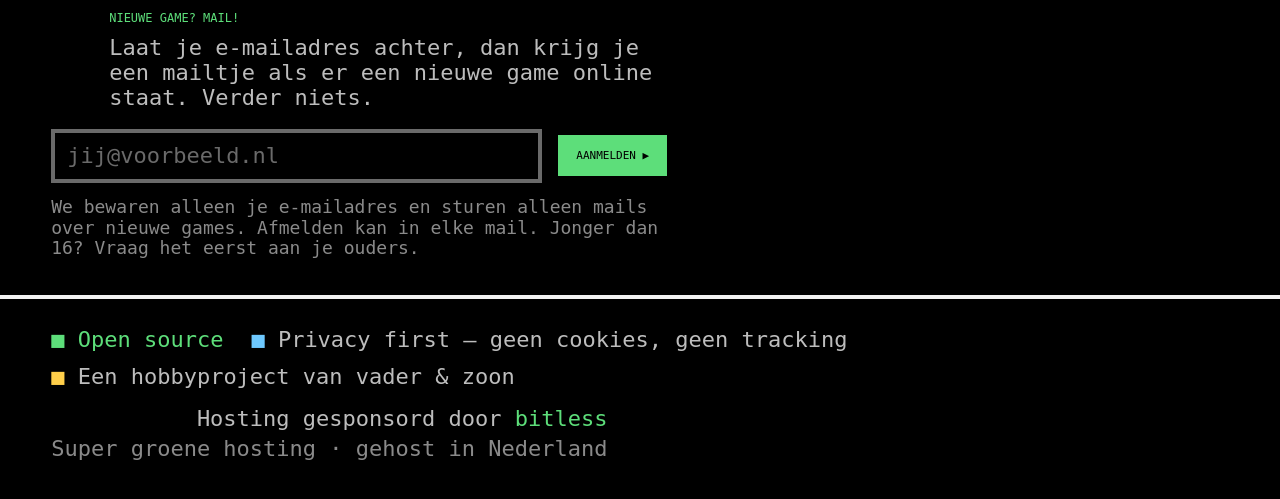
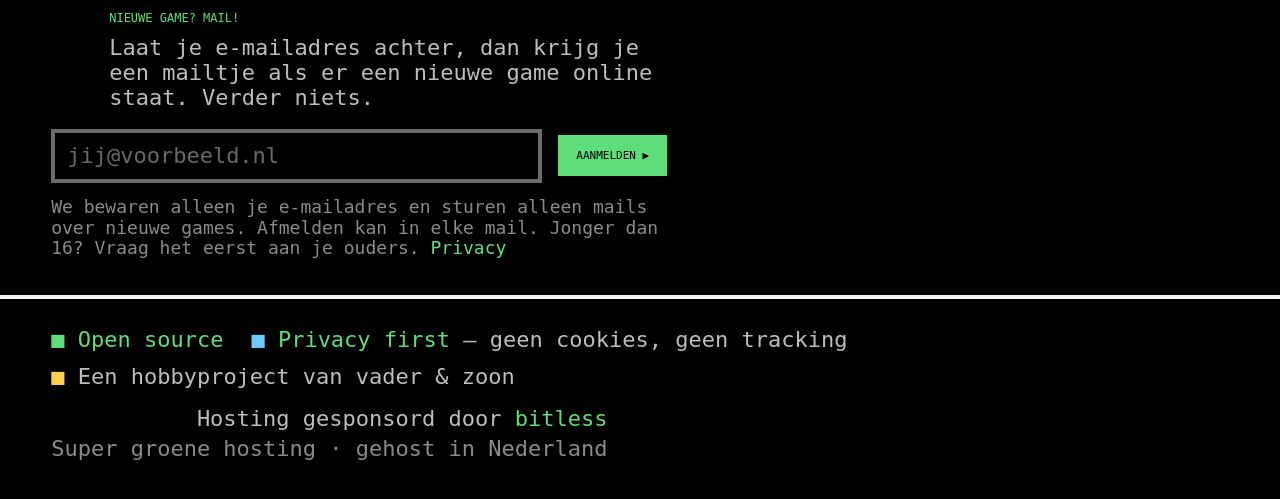
Before and after one commit to abitless/pixelfart, a WordPress theme: template themes/pixelfart/page.php in a window 1280 px wide. Shown: the part 360-859 px from the top of the page. Run offline with PHP 8.4 and a stand-in for WordPress, Linux system fonts and the light colour scheme; the site name, menu and one post (Sample post) are stand-ins, and other content is empty; some libraries are stand-ins or nearby versions.

Commit message:
Footer: links naar de privacypagina
Co-Authored-By: Claude Opus 5.5 <noreply@anthropic.com>

```diff
--- a/themes/pixelfart/footer.php
+++ b/themes/pixelfart/footer.php
@@ -65,7 +65,7 @@ $pf_home = ( is_front_page() || is_tax( 'pf_categorie' ) ) && ! get_query_var( '
 					<label class="hp" aria-hidden="true">Website <input name="hp" tabindex="-1" autocomplete="off"></label>
 					<div class="robot" data-robot></div>
 					<div class="form-error" data-error hidden></div>
-					<p class="fine">We bewaren alleen je e-mailadres en sturen alleen mails over nieuwe games. Afmelden kan in elke mail. Jonger dan 16? Vraag het eerst aan je ouders.</p>
+					<p class="fine">We bewaren alleen je e-mailadres en sturen alleen mails over nieuwe games. Afmelden kan in elke mail. Jonger dan 16? Vraag het eerst aan je ouders. <a href="<?php echo esc_url( get_privacy_policy_url() ?: home_url( '/privacy/' ) ); ?>">Privacy</a></p>
 				</form>
 			</div>
 		<?php endif; ?>
@@ -73,7 +73,7 @@ $pf_home = ( is_front_page() || is_tax( 'pf_categorie' ) ) && ! get_query_var( '
 	<footer class="site-footer">
 		<div class="foot-left">
 			<span><span style="color:var(--green)" aria-hidden="true">■</span> <a href="<?php echo esc_url( get_option( 'pf_source_url' ) ?: '#' ); ?>">Open source</a></span>
-			<span><span style="color:var(--blue)" aria-hidden="true">■</span> Privacy first — geen cookies, geen tracking</span>
+			<span><span style="color:var(--blue)" aria-hidden="true">■</span> <a href="<?php echo esc_url( get_privacy_policy_url() ?: home_url( '/privacy/' ) ); ?>">Privacy first</a> — geen cookies, geen tracking</span>
 			<span><span style="color:var(--yellow)" aria-hidden="true">■</span> Een hobbyproject van vader &amp; zoon</span>
 		</div>
 		<div class="foot-right">
```
